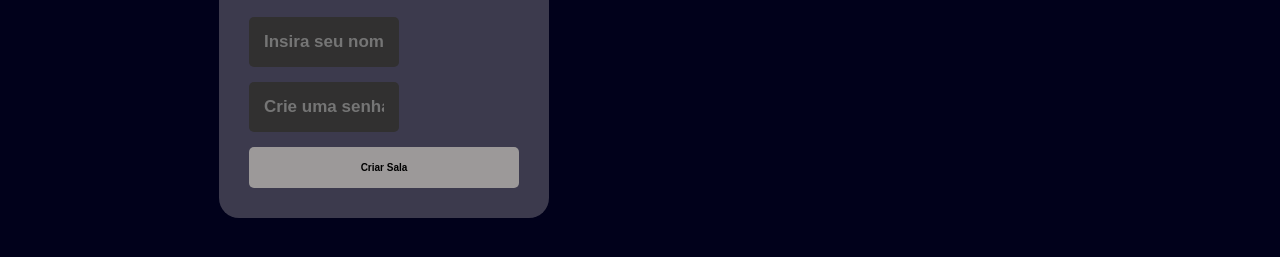
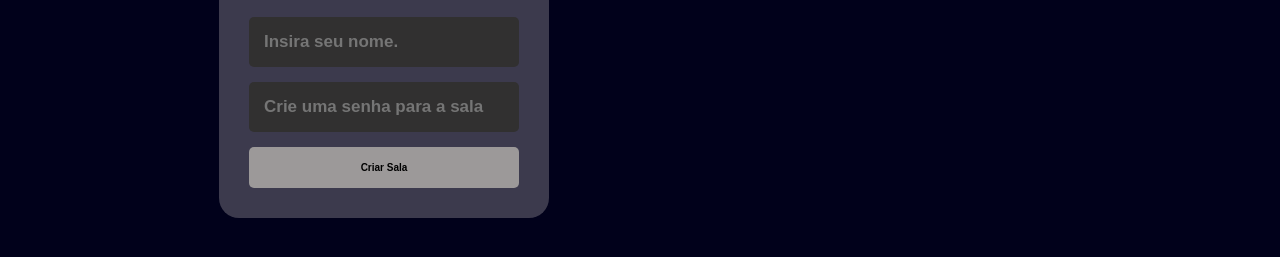
Before and after one commit to random-gray-tone/chat-websocket, a plain HTML site: page frontend/index.html in a window 1280 px wide. Both pictures are taken after a click on the element "Criar Sala". Shown: the part 191-448 px from the top of the page. Drawn offline with nearby package versions, Linux system fonts and the light colour scheme.

Commit message:
Change max-width of button to 50vw

```diff
--- a/frontend/css/style.css
+++ b/frontend/css/style.css
@@ -290,7 +290,7 @@ body{
     color: aliceblue;
     outline: none;
     border-radius: 5px;
-    max-width:150px;
+    max-width:50vw;
 
 }
 #user{
```
